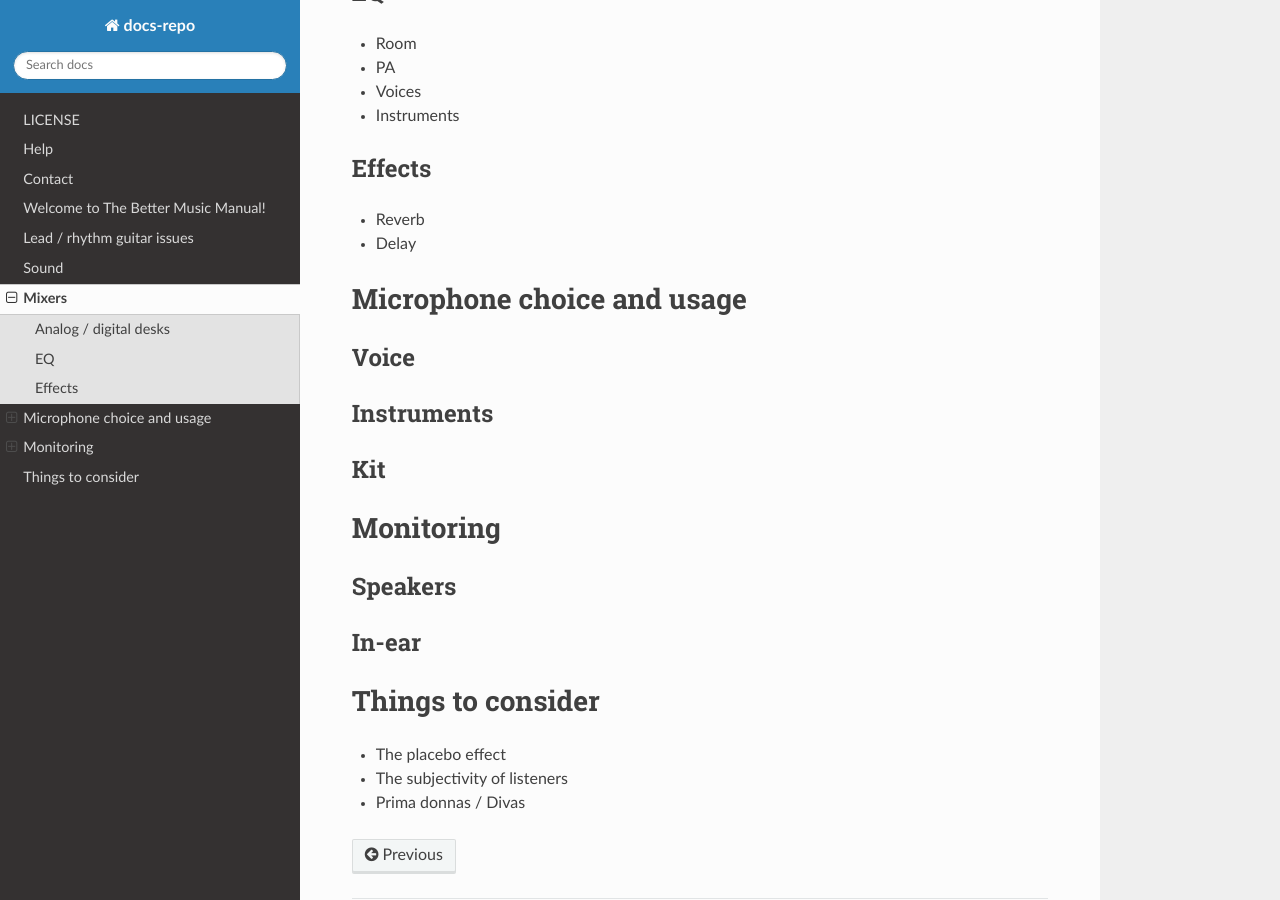
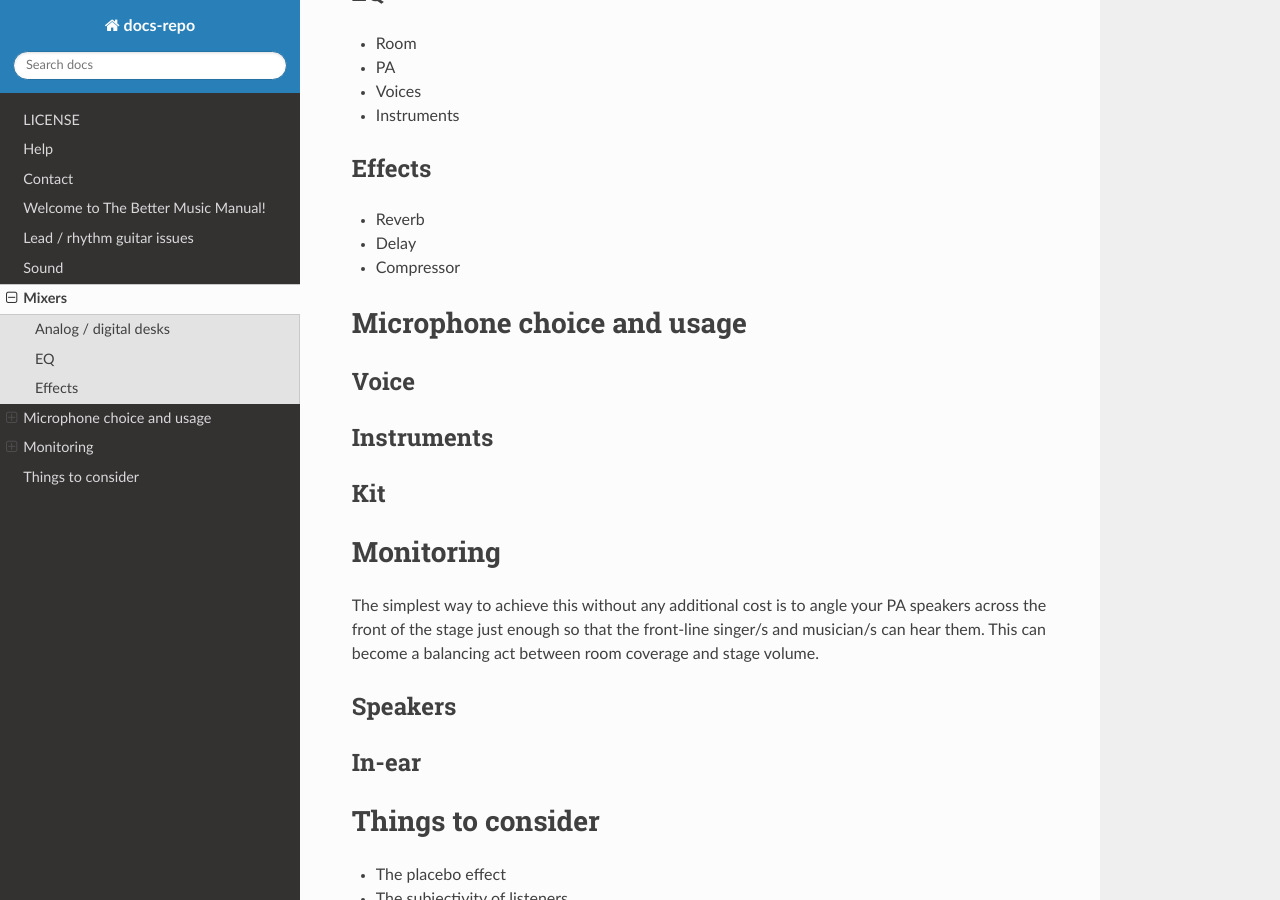
Before and after one commit to flakjakk/docs-repo, a Sphinx documentation site: the page built from docs/source/sound2.md, in a window 1280 px wide and 900 px high, scrolled down 336 px. Built offline with Sphinx 7.4.7 and the Read the Docs theme 2.0.0, drawn with Linux system fonts in a browser that asks for light colours.

Commit message:
Update sound2.md
Added in some monitoring detail.

```diff
--- a/docs/source/sound2.md
+++ b/docs/source/sound2.md
@@ -14,6 +14,7 @@
 ## Effects
 - Reverb
 - Delay
+- Compressor
 
 # Microphone choice and usage
 
@@ -25,6 +26,8 @@
 
 # Monitoring
 
+The simplest way to achieve this without any additional cost is to angle your PA speakers across the front of the stage just enough so that the front-line singer/s and musician/s can hear them. This can become a balancing act between room coverage and stage volume.
+
 ## Speakers
 
 ## In-ear
```
